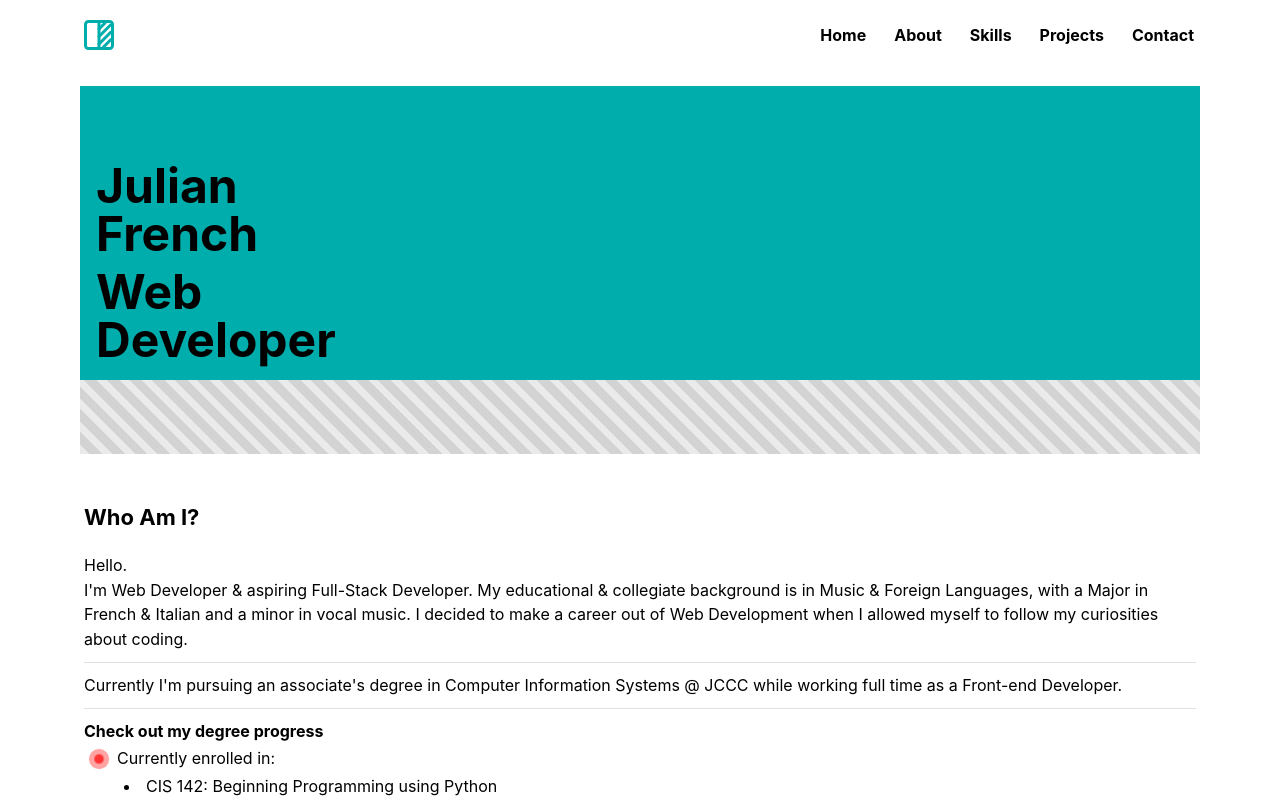
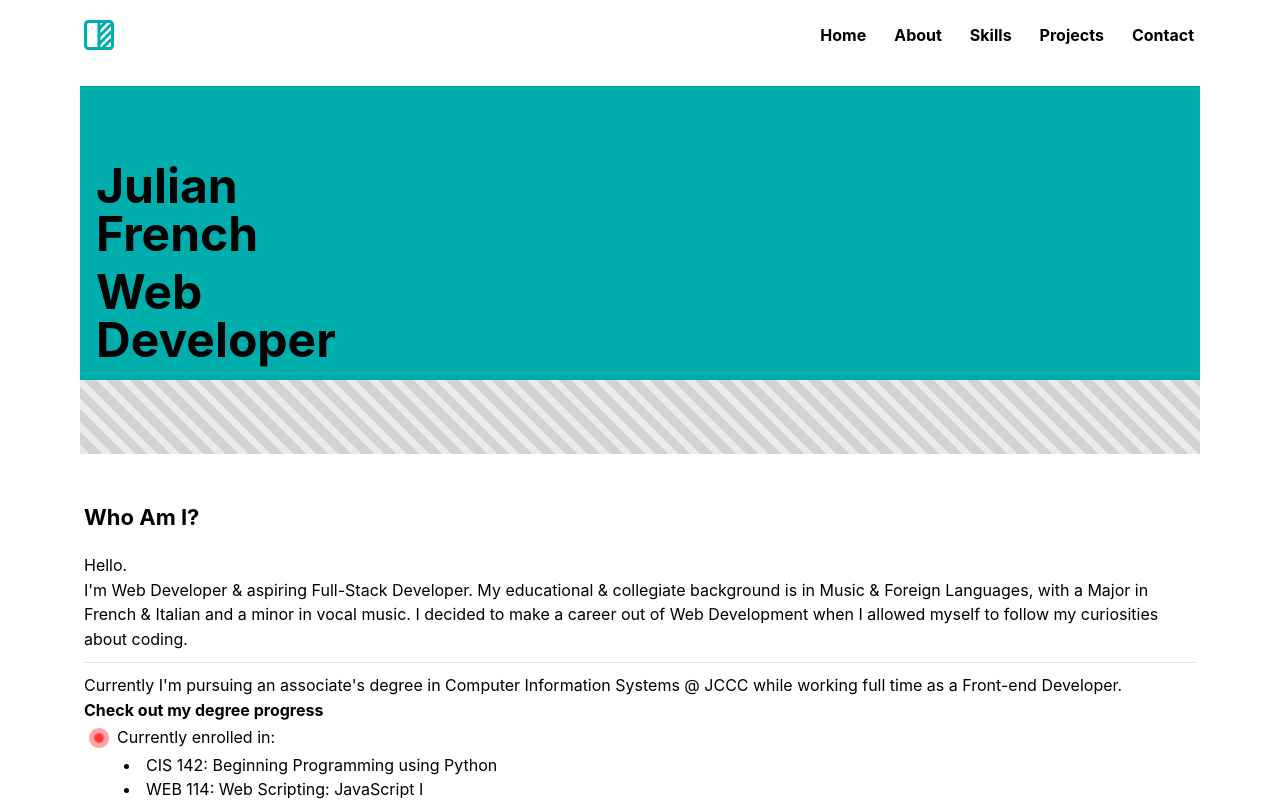
Before and after one commit to Jufrench/ju4, a Next.js app: page / in a window 1280 px wide. Shown: the top 801 px of the page. Built offline with nearby package versions, Linux system fonts and the light colour scheme.

Commit message:
Remove divider

```diff
--- a/src/pages/index.tsx
+++ b/src/pages/index.tsx
@@ -235,7 +235,7 @@
         <Text>I'm Web Developer & aspiring Full-Stack Developer. My educational & collegiate background is in Music & Foreign Languages, with a Major in French & Italian and a minor in vocal music. I decided to make a career out of Web Development when I allowed myself to follow my curiosities about coding.</Text>
         <Divider my="xs" />
         <Text>Currently I'm pursuing an associate's degree in Computer Information Systems @ JCCC while working full time as a Front-end Developer.</Text>
-        <Divider my="xs" />
+        {/* <Divider my="xs" /> */}
         <Text fw="bold">Check out my degree progress</Text>
         <Group gap={3}>
           <PulseCircle />
```
